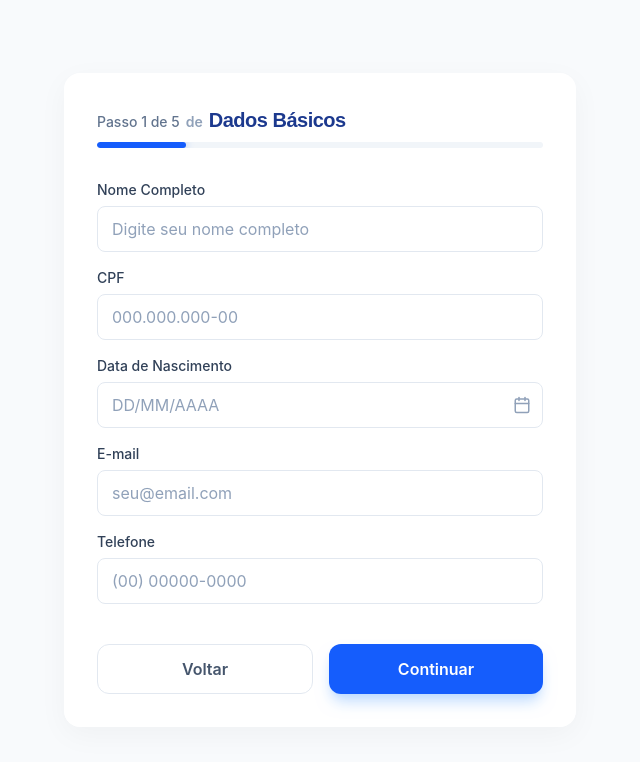
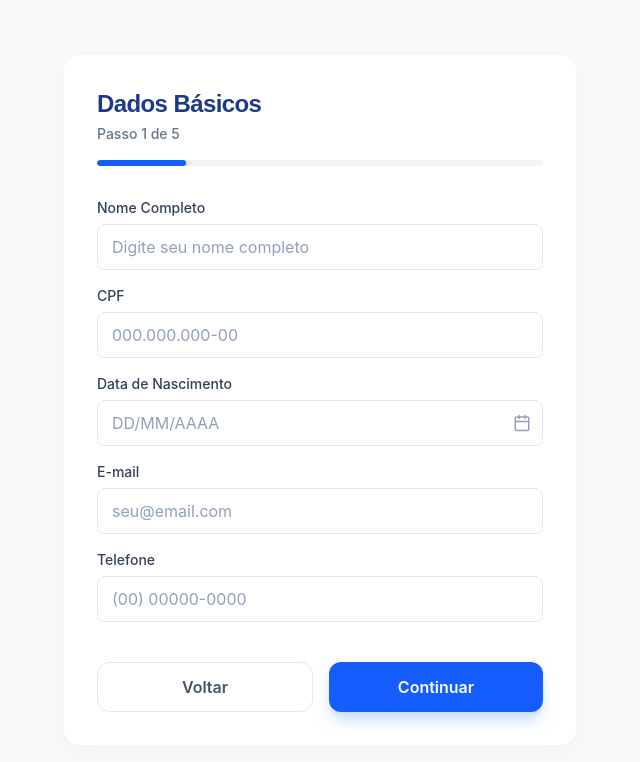
Before and after one commit to snagh/konbank-front, a React (Vite) app: page / in a window 1280 px wide. Shown: the top 762 px of the page, without its empty margins (320-960 px from the left). Built offline with nearby package versions, Linux system fonts and the light colour scheme.

Commit message:
style: mover titulo do passo para cima do contador

```diff
--- a/src/components/Stepper.tsx
+++ b/src/components/Stepper.tsx
@@ -9,14 +9,13 @@ export function Stepper({ currentStep, totalSteps, title }: StepperProps) {
 
   return (
     <div className="w-full mb-8">
-      <div className="flex items-baseline gap-1.5 mb-2">
+      <div className="flex flex-col mb-4">
+        <h2 className="text-2xl font-bold text-blue-900 tracking-tight mb-1">
+          {title}
+        </h2>
         <span className="text-sm font-medium text-slate-500">
           Passo {currentStep} de {totalSteps}
         </span>
-        <span className="text-sm font-semibold text-slate-400">de</span>
-        <h2 className="text-xl font-bold text-blue-900 tracking-tight">
-          {title}
-        </h2>
       </div>
       <div className="h-1.5 w-full bg-slate-100 rounded-full overflow-hidden">
         <div
```
